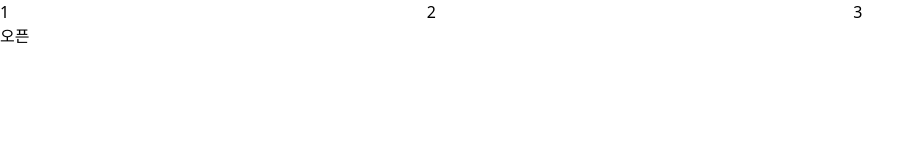
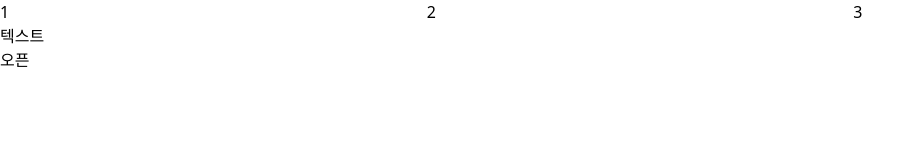
Before and after one commit to ryushin01/kosdr, a Next.js app: page / in a window 1280 px wide. Shown: the top 160 px of the page, without its empty margins (0-924 px from the left). Built offline with nearby package versions, Linux system fonts and the light colour scheme; a web font is replaced by a local one.

Commit message:
typography component 개발 진행 중

```diff
--- a/src/app/page.tsx
+++ b/src/app/page.tsx
@@ -1,6 +1,6 @@
 "use client";
 
-import { Modal, ResponsiveGridSystem } from "@components/common";
+import { Modal, ResponsiveGridSystem, Typography } from "@components/common";
 
 import { useState } from "react";
 import { GuideButton } from "@components/button";
@@ -17,6 +17,10 @@ export default function Home() {
         <div>3</div>
       </ResponsiveGridSystem>
 
+      <Typography as="p" style="title">
+        텍스트
+      </Typography>
+
       <GuideButton shape="solid" color="neutral" size="medium" onClick={() => setIsOpenedModal(true)}>오픈</GuideButton>
 
       {isOpenedModal &&
--- /dev/null
+++ b/src/components/common/Typography.tsx
@@ -0,0 +1,17 @@
+import { ElementType } from "react";
+
+interface TypographyProps {
+  as: ElementType;
+  style: "headline" | "title" | "subtitle" | "body";
+  children: string;
+}
+
+const Typography = ({ as, style, children }: TypographyProps) => {
+  const As = as;
+  // mobileGridCols와 같이 객체화
+
+  return <As className={style}>{children}</As>;
+};
+
+
+export default Typography;
--- a/src/components/common/index.tsx
+++ b/src/components/common/index.tsx
@@ -1,7 +1,9 @@
 import Modal from "@components/common/Modal";
 import ResponsiveGridSystem from "@components/common/ResponsiveGridSystem";
+import Typography from "@components/common/Typography";
 
 export {
   Modal,
   ResponsiveGridSystem,
+  Typography,
 };
```
